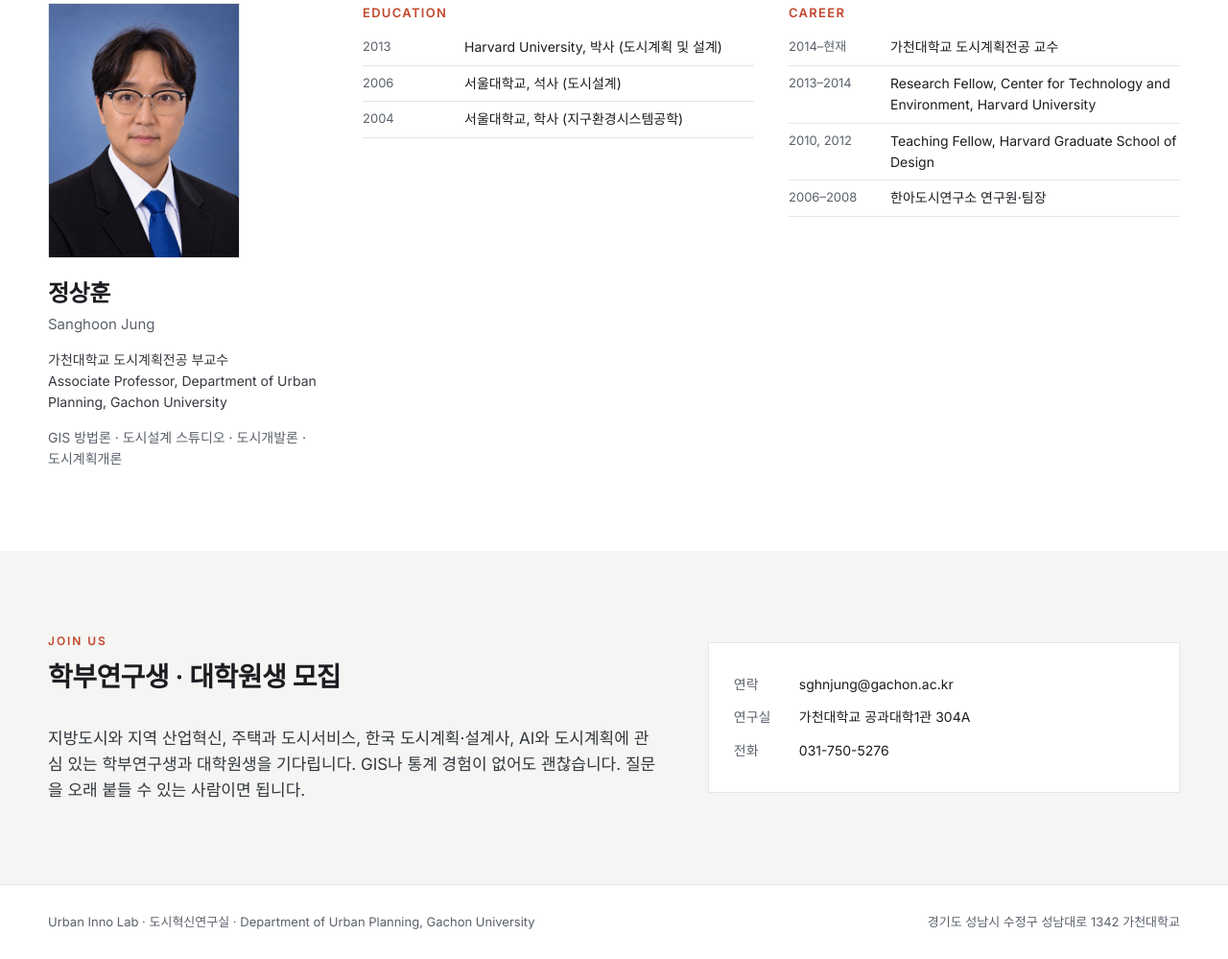
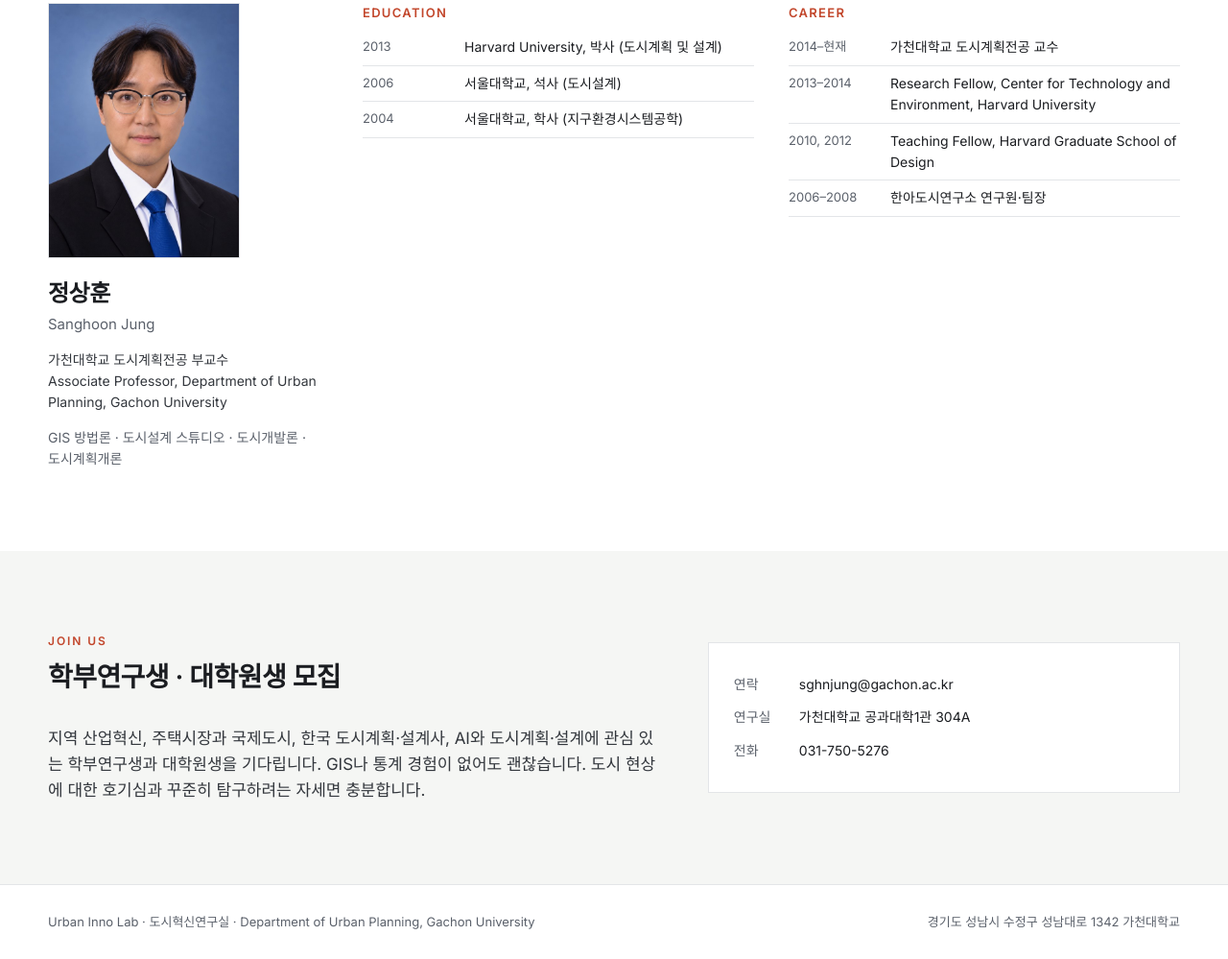
Before and after one commit to UrbanInnoLab/urbaninnolab.github.io, a plain HTML site: page index.html in a window 1280 px wide. Shown: the part 6872-7871 px from the top of the page at 96% size. Drawn offline with Linux system fonts and the light colour scheme.

Commit message:
Add files via upload

```diff
--- a/index.html
+++ b/index.html
@@ -434,7 +434,7 @@ footer .wrap{display:flex;justify-content:space-between;gap:20px;flex-wrap:wrap}
     <div>
       <div class="eyebrow">Join Us</div>
       <h3 class="title">학부연구생 · 대학원생 모집</h3>
-      <p class="lead">지방도시와 지역 산업혁신, 주택과 도시서비스, 한국 도시계획·설계사, AI와 도시계획에 관심 있는 학부연구생과 대학원생을 기다립니다. GIS나 통계 경험이 없어도 괜찮습니다. 질문을 오래 붙들 수 있는 사람이면 됩니다.</p>
+      <p class="lead">지역 산업혁신, 주택시장과 국제도시, 한국 도시계획·설계사, AI와 도시계획·설계에 관심 있는 학부연구생과 대학원생을 기다립니다. GIS나 통계 경험이 없어도 괜찮습니다. 도시 현상에 대한 호기심과 꾸준히 탐구하려는 자세면 충분합니다.</p>
     </div>
     <div class="box">
       <div><span>연락</span><span>sghnjung@gachon.ac.kr</span></div>
```
